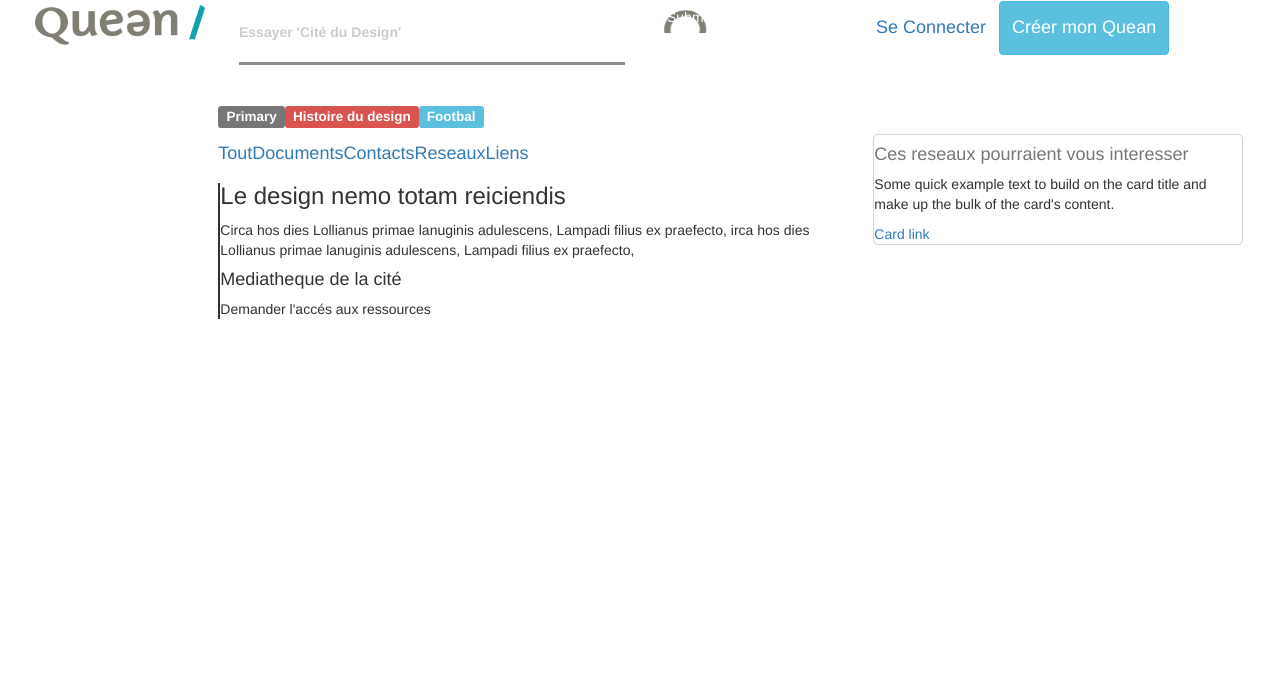
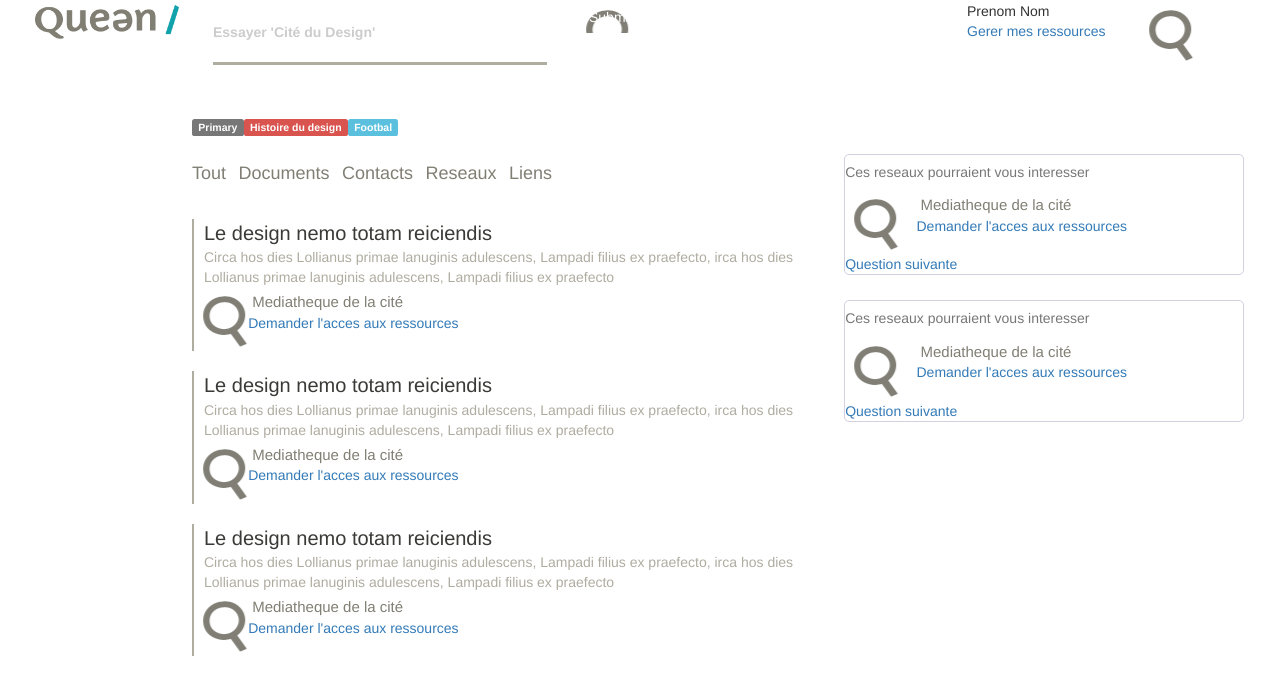
Before and after one commit to tbeaurain/XtoX, an Angular app: page /result in a window 1280 px wide. Shown: the top 694 px of the page. Built offline with nearby package versions, Linux system fonts and the light colour scheme.

Commit message:
modif recherche and profil

```diff
--- a/src/app/nav-bar/nav-bar.component.html
+++ b/src/app/nav-bar/nav-bar.component.html
@@ -2,12 +2,20 @@
   <div class="container-fluid">
     <div class="collapse navbar-collapse" id="bs-example-navbar-collapse-1">
       <div class="row">
-        <div class="col-sm-8">
+        <div class="col-sm-7">
           <app-search-bar></app-search-bar>
         </div>
-        <div class="col-sm-4">
-          <button type="button" class="btn btn-link" data-toggle="modal" data-target="#Connection"><h4>Se Connecter</h4></button>
-          <button type="button" class="btn btn-info" data-toggle="modal" data-target="#Inscription"><h4>Créer mon Quean</h4></button>
+        <div class="col-sm-2"></div>
+        <div class="col-sm-2">
+            <div class="row">
+                <div class="col-md-10">
+                  <div class="profil">Prenom Nom </div>
+                  <a routerLink="/profil"> Gerer mes ressources </a>
+                </div>
+                <div class="col-md-2">
+                    <img src="../../assets/img/loupe.png" >
+                  </div>
+              </div>
         </div>
       </div>
     </div>
--- a/src/app/profil/profil.component.css
+++ b/src/app/profil/profil.component.css
@@ -0,0 +1,57 @@
+.result{
+    border-left-style: solid;
+    border-color: #AFACA0;
+    border-width: 2px;
+    margin-bottom: 20px
+}
+
+.result nav{
+    margin-left: 10px
+}
+
+.title {
+    font-size: 20px;
+    color: #3A3A37;
+    display: inline;
+    padding-left: 10px
+}
+
+.profil{
+    padding-left: 4px;
+    padding-top: 4px;
+    color: #817F74;
+    font-size: 15
+}
+
+.contenu{
+    padding-left: 10px;
+    color: #AFACA0
+}
+
+.tag{
+    padding-bottom: 2%;
+    padding-top: 2%
+}
+
+.nav{
+    padding-bottom: 4%
+}
+
+.nav a{
+    color: #817F74;
+    padding-right: 2%;
+}
+
+.card{
+    border-style: solid;
+    border-width: 1px;
+    border-radius: 5px;
+    border-color: #d1d1e0
+}
+.page{
+    margin-left: 15%;
+}
+
+.espace{
+    padding-bottom: 10%
+}
--- a/src/app/profil/profil.component.html
+++ b/src/app/profil/profil.component.html
@@ -1,6 +1,70 @@
-<div class="jumbotron jumbotron-fluid">
-  <div class="container">
-    <h1 class="display-4">Derniere recherche</h1>
-    <p class="lead">Circa hos dies Lollianus primae lanuginis adulescens, Lampadi filius ex praefecto, exploratius causam Maximino spectante, convictus codicem noxiarum artium nondum per aetatem firmato consilio descripsisse, exulque mittendus, ut sperabatur, patris inpulsu provocavit ad principem, et iussus ad eius comitatum duci, de fumo, ut aiunt, in flammam traditus Phalangio Baeticae consulari cecidit funesti carnificis manu.
+<app-nav-bar></app-nav-bar>
+<div class="page">
+
+
+
+<div class="row">
+    <div class="col-md-7">
+        <app-search-bar> </app-search-bar>
+      <h4><nav class="nav">
+        <a class="nav-link active">Tout</a>
+        <a class="nav-link">Documents</a>
+        <a class="nav-link">Contacts</a>
+        <a class="nav-link disabled">Reseaux</a>
+        <a class="nav-link disabled">Liens</a>
+      </nav></h4>
+
+      <div class="result">
+        <div class="title">Le design nemo totam reiciendis</div>
+        <div class="contenu">
+        Circa hos dies Lollianus primae lanuginis adulescens, Lampadi filius ex praefecto, irca hos dies Lollianus primae lanuginis adulescens, Lampadi filius ex praefecto
+        </div>
+          <div class="row">
+            <div class="col-md-1">
+              <img src="../../assets/img/loupe.png" >
+            </div>
+            <div class="col-md-6">
+              <div class="profil">Mediatheque de la cité </div>
+              <a href=""> Demander l'acces aux ressources </a>
+            </div>
+          </div>
+      </div>
+
+      <div class="result">
+          <div class="title">Le design nemo totam reiciendis</div>
+          <div class="contenu">
+          Circa hos dies Lollianus primae lanuginis adulescens, Lampadi filius ex praefecto, irca hos dies Lollianus primae lanuginis adulescens, Lampadi filius ex praefecto
+          </div>
+            <div class="row">
+              <div class="col-md-1">
+                <img src="../../assets/img/loupe.png" >
+              </div>
+              <div class="col-md-6">
+                <div class="profil">Mediatheque de la cité </div>
+                <a href=""> Demander l'acces aux ressources </a>
+              </div>
+            </div>
+        </div>
+
+        <div class="result">
+            <div class="title">Le design nemo totam reiciendis</div>
+            <div class="contenu">
+            Circa hos dies Lollianus primae lanuginis adulescens, Lampadi filius ex praefecto, irca hos dies Lollianus primae lanuginis adulescens, Lampadi filius ex praefecto
+            </div>
+
+              <div class="row">
+                <div class="col-md-1">
+                  <img src="../../assets/img/loupe.png" >
+                </div>
+                <div class="col-md-6">
+                  <div class="profil">Mediatheque de la cité </div>
+                  <a href=""> Demander l'acces aux ressources </a>
+                </div>
+              </div>
+          </div>
+
+
+
+
+    </div>
   </div>
-</div>
--- a/src/app/result/result.component.css
+++ b/src/app/result/result.component.css
@@ -1,6 +1,45 @@
 .result{
     border-left-style: solid;
+    border-color: #AFACA0;
     border-width: 2px;
+    margin-bottom: 20px
+}
+
+.result nav{
+    margin-left: 10px
+}
+
+.title {
+    font-size: 20px;
+    color: #3A3A37;
+    display: inline;
+    padding-left: 10px
+}
+
+.profil{
+    padding-left: 4px;
+    padding-top: 4px;
+    color: #817F74;
+    font-size: 15
+}
+
+.contenu{
+    padding-left: 10px;
+    color: #AFACA0
+}
+
+.tag{
+    padding-bottom: 2%;
+    padding-top: 2%
+}
+
+.nav{
+    padding-bottom: 4%
+}
+
+.nav a{
+    color: #817F74;
+    padding-right: 2%;
 }
 
 .card{
@@ -9,3 +48,10 @@
     border-radius: 5px;
     border-color: #d1d1e0
 }
+.page{
+    margin-left: 15%;
+}
+
+.espace{
+    padding-bottom: 10%
+}
--- a/src/app/result/result.component.html
+++ b/src/app/result/result.component.html
@@ -1,17 +1,15 @@
 <app-nav-bar></app-nav-bar>
 
+<div class="page">
+
+<div class="tag">
+  <span class="label label-default">Primary</span>
+  <span class="label label-danger">Histoire du design</span>
+  <span class="label label-info">Footbal</span>
+</div>
+
 <div class="row">
-  <div class="col-6 col-md-2"></div>
-  <div class="col-10 col-md-6">
-     <h4><span class="label label-default">Primary</span>
-      <span class="label label-danger">Histoire du design</span>
-      <span class="label label-info">Footbal</span></h4>
-    <ul></ul>
-  </div>
-</div>
-<div class="row">
-  <div class="col-6 col-md-2"></div>
-  <div class="col-10 col-md-6">
+  <div class="col-md-7">
     <h4><nav class="nav">
       <a class="nav-link active">Tout</a>
       <a class="nav-link">Documents</a>
@@ -21,20 +19,95 @@
     </nav></h4>
 
     <div class="result">
-      <h3>Le design nemo totam reiciendis</h3>
-      Circa hos dies Lollianus primae lanuginis adulescens, Lampadi filius ex praefecto, irca hos dies Lollianus primae lanuginis adulescens, Lampadi filius ex praefecto,
-      <h4>Mediatheque de la cité </h4>
-      Demander l'accés aux ressources
+      <div class="title">Le design nemo totam reiciendis</div>
+      <div class="contenu">
+      Circa hos dies Lollianus primae lanuginis adulescens, Lampadi filius ex praefecto, irca hos dies Lollianus primae lanuginis adulescens, Lampadi filius ex praefecto
+      </div>
+        <div class="row">
+          <div class="col-md-1">
+            <img src="../../assets/img/loupe.png" >
+          </div>
+          <div class="col-md-6">
+            <div class="profil">Mediatheque de la cité </div>
+            <a href=""> Demander l'acces aux ressources </a>
+          </div>
+        </div>
     </div>
+
+    <div class="result">
+        <div class="title">Le design nemo totam reiciendis</div>
+        <div class="contenu">
+        Circa hos dies Lollianus primae lanuginis adulescens, Lampadi filius ex praefecto, irca hos dies Lollianus primae lanuginis adulescens, Lampadi filius ex praefecto
+        </div>
+          <div class="row">
+            <div class="col-md-1">
+              <img src="../../assets/img/loupe.png" >
+            </div>
+            <div class="col-md-6">
+              <div class="profil">Mediatheque de la cité </div>
+              <a href=""> Demander l'acces aux ressources </a>
+            </div>
+          </div>
+      </div>
+
+      <div class="result">
+          <div class="title">Le design nemo totam reiciendis</div>
+          <div class="contenu">
+          Circa hos dies Lollianus primae lanuginis adulescens, Lampadi filius ex praefecto, irca hos dies Lollianus primae lanuginis adulescens, Lampadi filius ex praefecto
+          </div>
+
+            <div class="row">
+              <div class="col-md-1">
+                <img src="../../assets/img/loupe.png" >
+              </div>
+              <div class="col-md-6">
+                <div class="profil">Mediatheque de la cité </div>
+                <a href=""> Demander l'acces aux ressources </a>
+              </div>
+            </div>
+        </div>
+
+
+
+
   </div>
 
-  <div class="col-5 col-md-4">
-    <div class="card"  style="width: 37rem;">
+  <div class="col-md-3">
+    <div class="card"  style="width: 40rem;">
       <div class="card-body">
-        <h4 class="card-subtitle mb-2 text-muted">Ces reseaux pourraient vous interesser</h4>
-        <p class="card-text">Some quick example text to build on the card title and make up the bulk of the card's content.</p>
-        <a href="" class="card-link">Card link</a>
+        <h5 class="card-subtitle mb-2 text-muted">Ces reseaux pourraient vous interesser</h5>
+        <div class="row">
+            <div class="col-md-2">
+              <img src="../../assets/img/loupe.png" >
+            </div>
+            <div class="col-md-10">
+              <div class="profil">Mediatheque de la cité </div>
+              <a href=""> Demander l'acces aux ressources </a>
+            </div>
+          </div>
+        <a href="" class="card-link">Question suivante</a>
       </div>
     </div>
+
+    <div class="espace"></div>
+
+    <div class="card"  style="width: 40rem;">
+        <div class="card-body">
+          <h5 class="card-subtitle mb-2 text-muted">Ces reseaux pourraient vous interesser</h5>
+          <div class="row">
+              <div class="col-md-2">
+                <img src="../../assets/img/loupe.png" >
+              </div>
+              <div class="col-md-10">
+                <div class="profil">Mediatheque de la cité </div>
+                <a href=""> Demander l'acces aux ressources </a>
+              </div>
+            </div>
+          <a href="" class="card-link">Question suivante</a>
+        </div>
+      </div>
+
   </div>
 </div>
+
+</div>
--- a/src/app/search-bar/search-bar.component.css
+++ b/src/app/search-bar/search-bar.component.css
@@ -7,7 +7,7 @@
     padding: 7px 0;
     font-weight: bold;
     height:auto;
-    border-bottom: 3px solid #908D8D;
+    border-bottom: 3px solid #AFACA0;
     color: #CCCCCC;
     height:8%;
     width:100%px;
```
